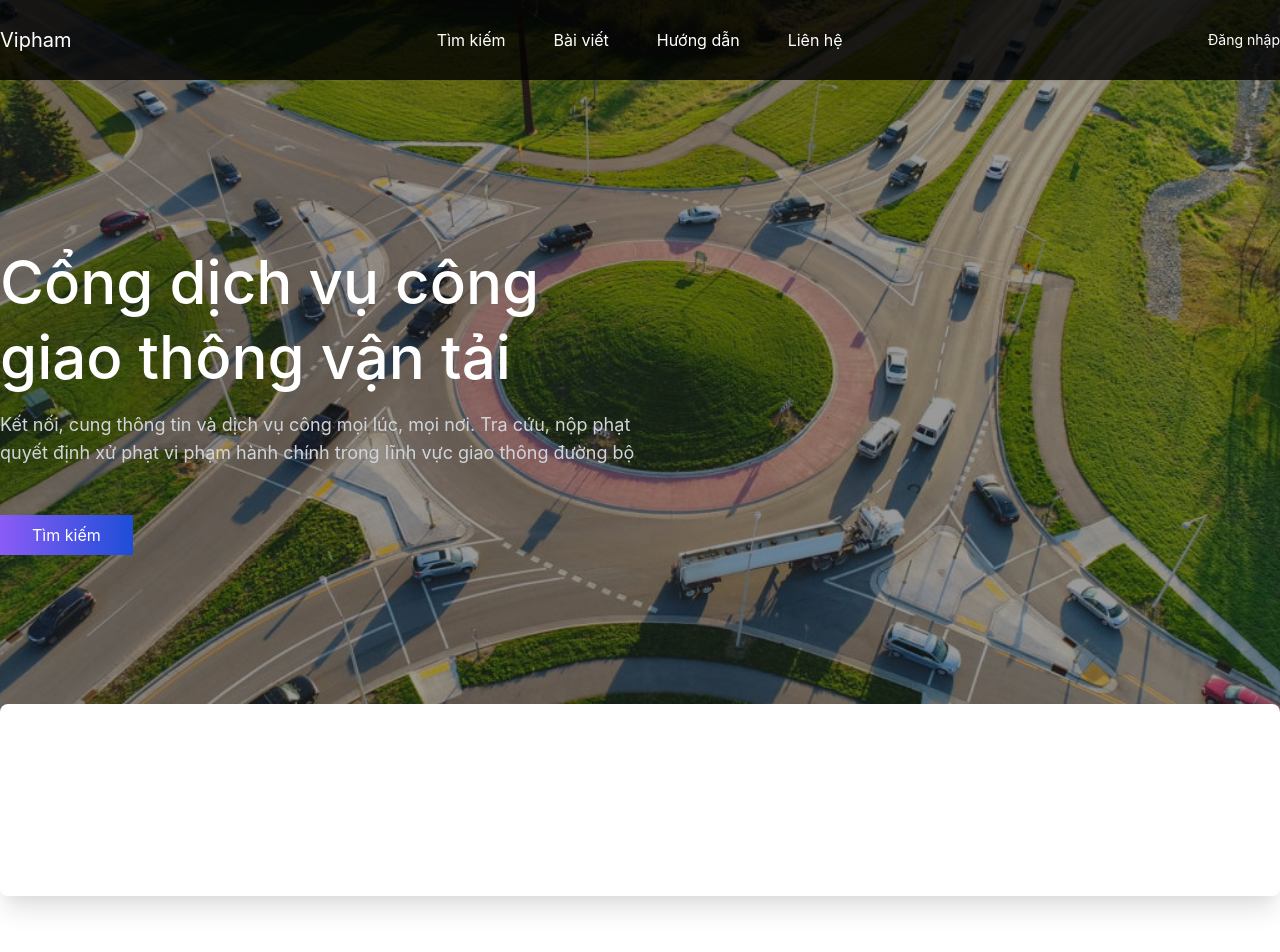
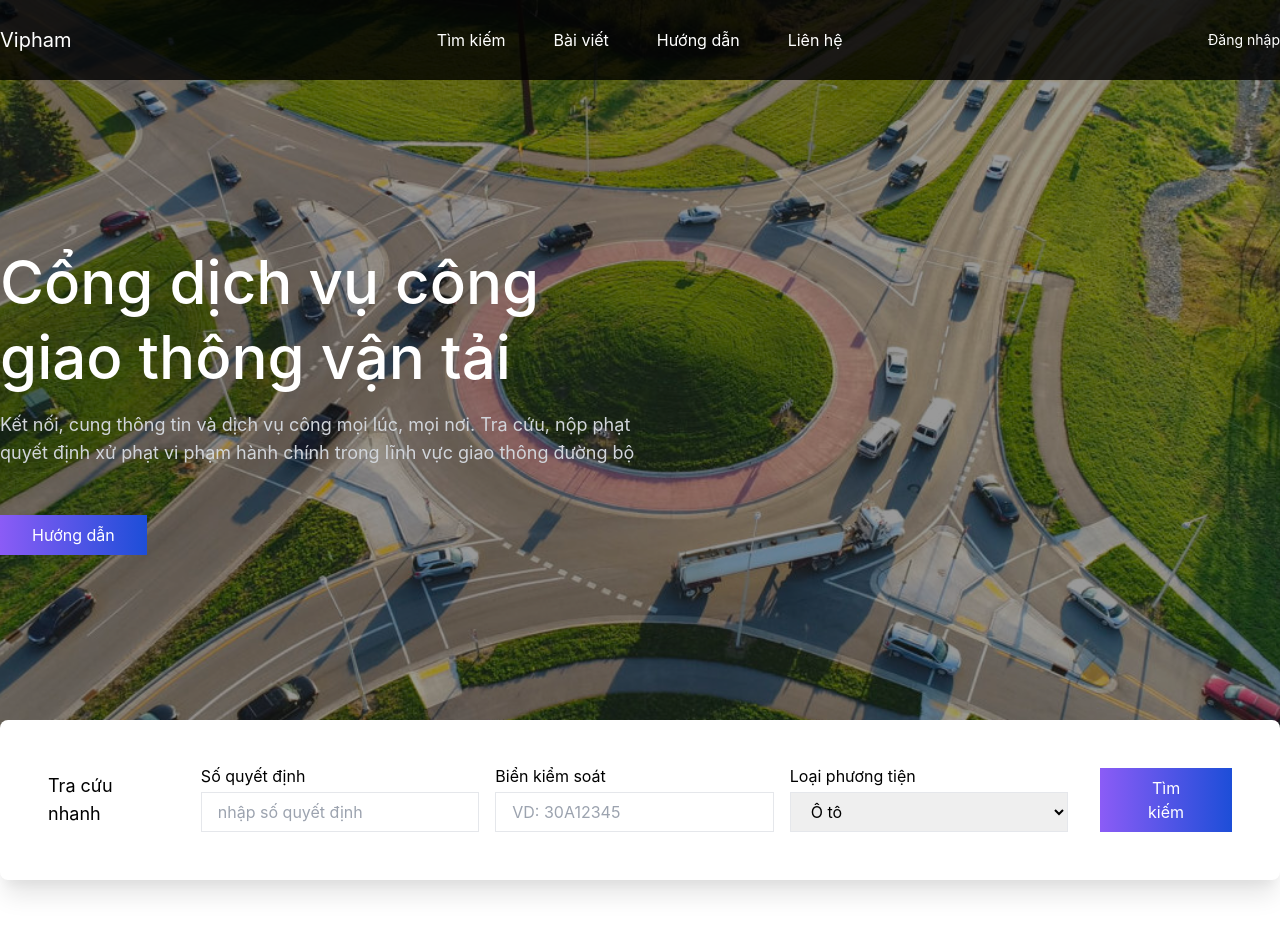
Before and after one commit to 1997808/ptit-traffic-violation-frontend, a React (Create React App) app: page / in a window 1280 px wide. Shown: the top 952 px of the page. Built offline with nearby package versions, Linux system fonts and the light colour scheme.

Commit message:
footer, search

```diff
--- a/package.json
+++ b/package.json
@@ -10,6 +10,7 @@
     "@testing-library/user-event": "^7.2.1",
     "react": "^17.0.2",
     "react-dom": "^17.0.2",
+    "react-hook-form": "^7.20.4",
     "react-redux": "^7.2.6",
     "react-router-dom": "^6.0.2",
     "react-scripts": "4.0.3"
--- a/src/components/Button/Button.js
+++ b/src/components/Button/Button.js
@@ -4,7 +4,7 @@ export const Button = ({ text }) => {
   return (
     <>
       <button
-        class="px-8 py-2 flex items-center justify-center border border-gray-300 hover:bg-gradient-to-r hover:text-white hover:border-white from-purple-500 to-blue-700"
+        className="px-8 py-2 flex items-center justify-center border border-gray-300 hover:bg-gradient-to-r hover:text-white hover:border-white from-purple-500 to-blue-700"
         type="button"
       >
         <p className="text-base">{text}</p>
--- a/src/components/Button/ButtonGradient.js
+++ b/src/components/Button/ButtonGradient.js
@@ -1,11 +1,11 @@
 import React from "react";
 
-export const ButtonGradient = ({ text }) => {
+export const ButtonGradient = ({ text, type }) => {
   return (
     <>
       <button
-        class="px-8 py-2 flex items-center justify-center bg-gradient-to-r text-white from-purple-500 to-blue-700 hover:from-blue-700 hover:to-purple-500"
-        type="button"
+        className="px-8 py-2 flex items-center justify-center bg-gradient-to-r text-white from-purple-500 to-blue-700 hover:from-blue-700 hover:to-purple-500"
+        type={type}
       >
         <p className="text-base">{text}</p>
       </button>
--- a/src/components/Footer/Footer.js
+++ b/src/components/Footer/Footer.js
@@ -1,9 +1,37 @@
 import React from "react";
 
-export const Footer = ({ title }) => {
+export const Footer = () => {
   return (
-    <div className="w-full h-20 bg-opacity-80 bg-black">
-      <div className="container mx-auto"></div>
+    <div className="w-full h-auto bg-gray-900">
+      <div className="container mx-auto w-full">
+        <div className="grid grid-cols-4 gap-8 py-12 text-white">
+          <div className="col-span-2">
+            <p className="text-xs text-gray-400">Địa chỉ</p>
+            <p className="text-base pt-1">
+              Cơ quan chủ quản: Văn phòng Chính phủ
+            </p>
+            <p className="text-base pt-1">www.dichvucong.gov.vn</p>
+            <p className="text-xs text-gray-400 pt-4">Liên hệ</p>
+            <p className="text-base pt-1">Email: dichvucong@chinhphu.vn</p>
+            <p className="text-base pt-1">Tổng đài hỗ trợ: 18001096</p>
+          </div>
+          <div className="col-span-1">
+            <p className="text-xs text-gray-400">Về chúng tôi</p>
+            <p className="text-sm pt-1">Trang chủ</p>
+            <p className="text-sm pt-1">Tìm kiếm</p>
+            <p className="text-sm pt-1">Bài viết</p>
+            <p className="text-sm pt-1">Hướng dẫn</p>
+            <p className="text-sm pt-1">Liên hệ</p>
+          </div>
+          <div className="col-span-1">
+            <p className="text-xs text-gray-400">Hướng dẫn</p>
+            <p className="text-sm pt-1">Tra cứu thủ tục</p>
+            <p className="text-sm pt-1">Chọn cơ quan thực hiện</p>
+            <p className="text-sm pt-1">Đăng ký, đăng nhập tài khoản</p>
+            <p className="text-sm pt-1">Nộp hồ sơ, tra cứu</p>
+          </div>
+        </div>
+      </div>
     </div>
   );
 };
--- a/src/components/QuickSearch/QuickSearch.js
+++ b/src/components/QuickSearch/QuickSearch.js
@@ -1,11 +1,52 @@
 import React from "react";
+import { ButtonGradient } from "../Button/ButtonGradient";
+import { useForm } from "react-hook-form";
 
-export const QuickSearch = ({ title }) => {
+export const QuickSearch = () => {
+  const { register, handleSubmit } = useForm();
+  const onSubmit = (data) => console.log(data);
+
   return (
     <>
-      <div className="container mx-auto p-12 shadow-xl rounded-lg bg-white">
-        <div className="w-full h-24"></div>
-      </div>
+      <form onSubmit={handleSubmit(onSubmit)}>
+        <div className="container mx-auto p-8 lg:p-12 shadow-xl rounded-lg bg-white">
+          <div className="w-full h-auto flex justify-between items-center">
+            <div className="text-lg">Tra cứu nhanh</div>
+            <div className="grid grid-cols-3 gap-4 flex-grow px-4 lg:px-8">
+              <div className="col-span-1">
+                <p className="mb-2">Số quyết định</p>
+                <input
+                  type="text"
+                  placeholder="nhập số quyết định"
+                  {...register("id", { required: true })}
+                  className="h-10 w-full focus:outline-none border border-gray-200 px-4"
+                />
+              </div>
+              <div className="col-span-1">
+                <p className="mb-2">Biển kiểm soát</p>
+                <input
+                  type="text"
+                  placeholder="VD: 30A12345"
+                  {...register("licensePlate", { required: true })}
+                  className="h-10 w-full focus:outline-none border border-gray-200 px-4"
+                />
+              </div>
+              <div className="col-span-1">
+                <p className="mb-2">Loại phương tiện</p>
+                <select
+                  {...register("vehicle", { required: true })}
+                  className="h-10 w-full focus:outline-none border border-gray-200 px-4"
+                >
+                  <option value="oTo">Ô tô</option>
+                  <option value="xeMay">Xe máy</option>
+                  <option value="xeDien">Xe điện</option>
+                </select>
+              </div>
+            </div>
+            <ButtonGradient text={"Tìm kiếm"} type="submit" />
+          </div>
+        </div>
+      </form>
     </>
   );
 };
--- a/src/components/Slider/Slider.js
+++ b/src/components/Slider/Slider.js
@@ -19,7 +19,7 @@ export const Slider = () => {
                 cứu, nộp phạt quyết định xử phạt vi phạm hành chính trong lĩnh
                 vực giao thông đường bộ
               </p>
-              <ButtonGradient text={"Tìm kiếm"} />
+              <ButtonGradient text={"Hướng dẫn"} type="button" />
             </div>
           </div>
         </div>
--- a/src/features/pages/client/index.js
+++ b/src/features/pages/client/index.js
@@ -10,22 +10,22 @@ import { GuideCardList } from "../../../container/GuideCardList/GuideCardList";
 export const Home = () => {
   return (
     <div className="w-full h-auto">
-      <div className="relative w-full pb-24 mb-20">
+      <div className="relative w-full pb-20 mb-20">
         <Slider />
         <div className="absolute w-full bottom-0 left-0">
           <QuickSearch />
         </div>
       </div>
-      <div className="mb-16">
+      <div className="mb-20">
         <PopularCardList />
       </div>
-      <div className="mb-16">
+      <div className="mb-20">
         <CourseCardList />
       </div>
-      <div className="mb-16">
+      <div className="mb-20">
         <ClientCardList />
       </div>
-      <div className="mb-16">
+      <div className="mb-20">
         <GuideCardList />
       </div>
     </div>
```
Also changed, not shown: 1 other file (tests, documents, lock files or other folders).
